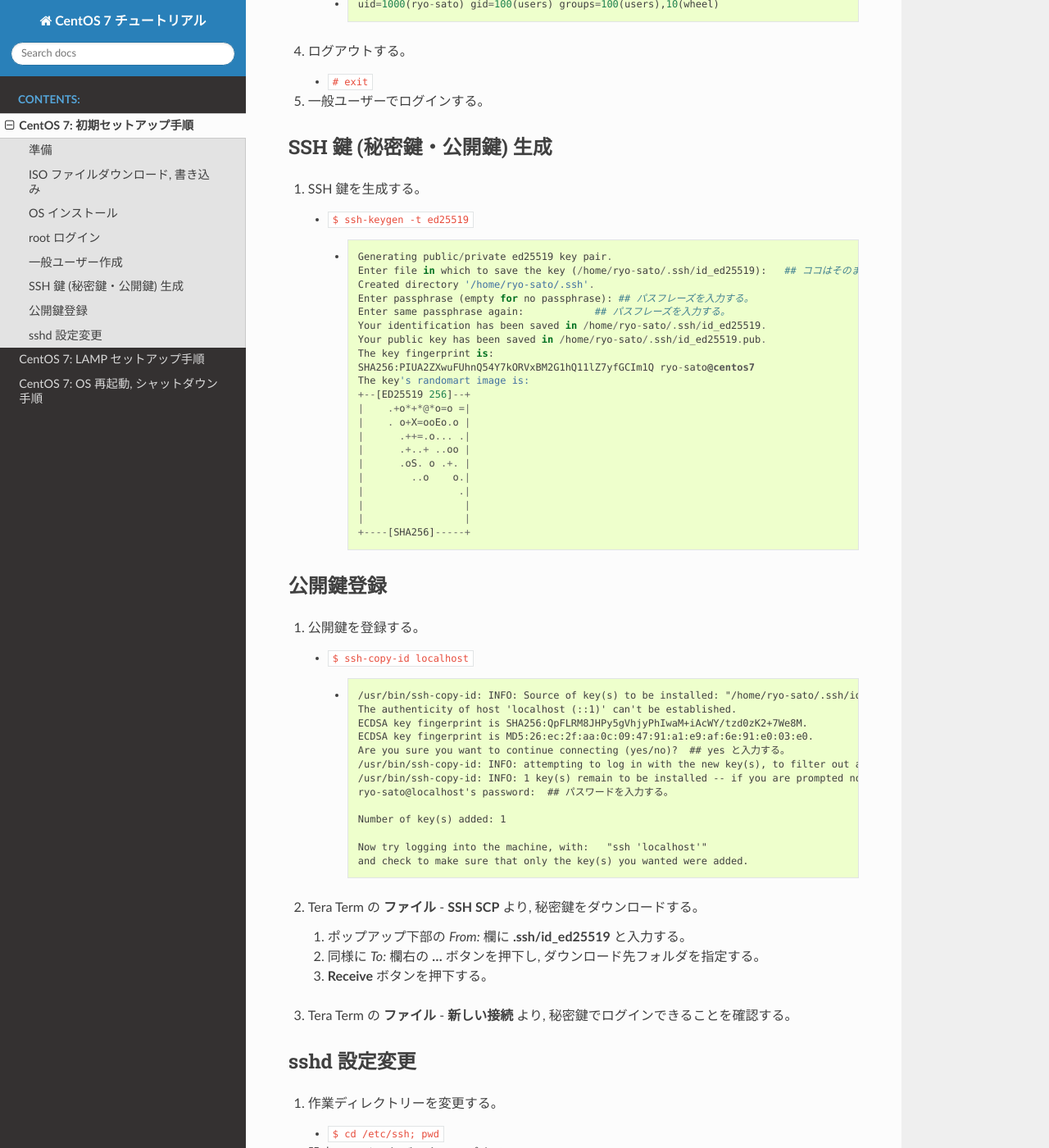
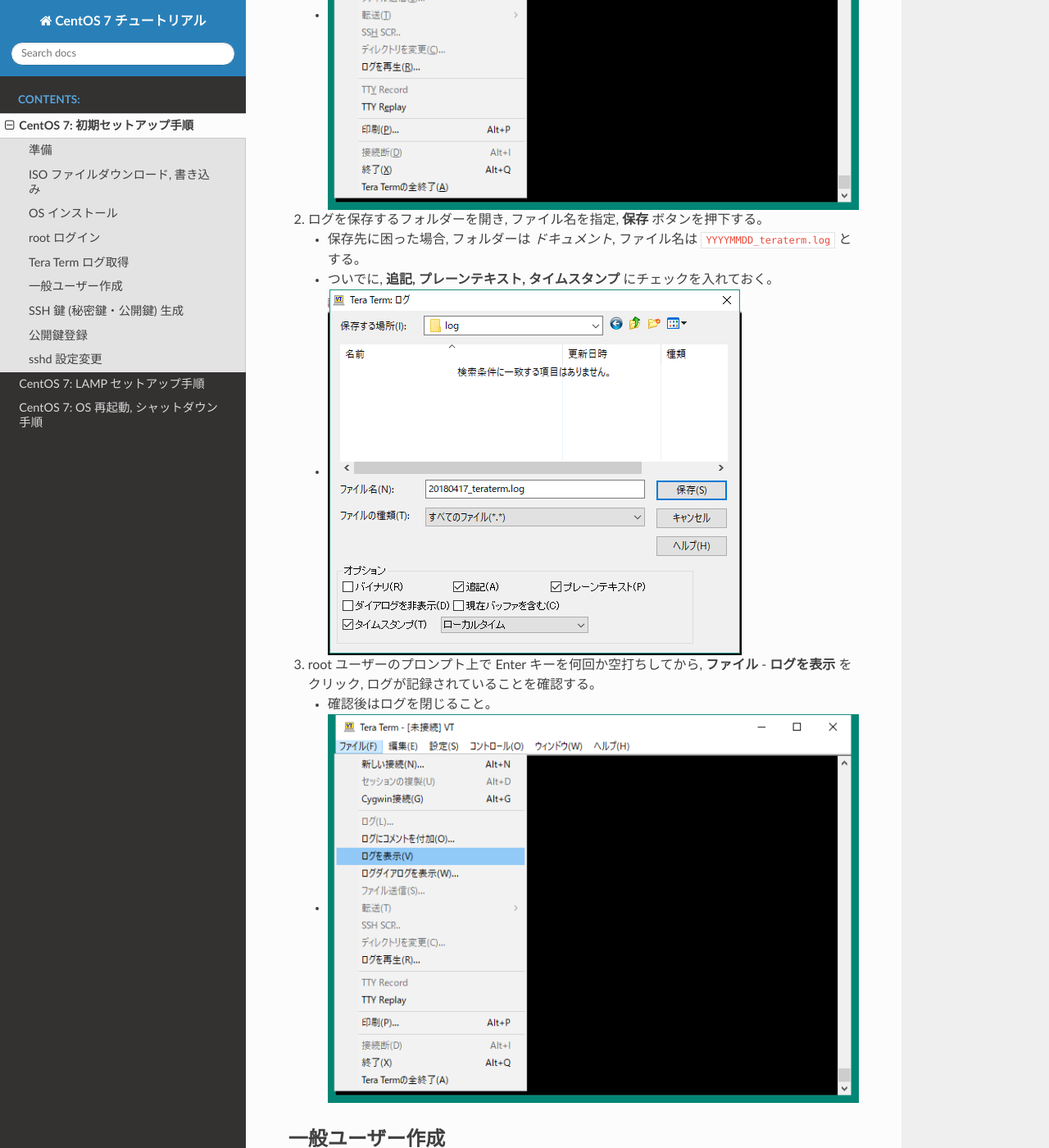
Before and after one commit to sb3f-ryo-sato/centos7-tutorial, a Sphinx documentation site: the page built from source/centos7_first_setup.rst, in a window 1280 px wide and 1400 px high, scrolled down 18584 px. Shown: the whole window at 82% size. Built offline with Sphinx 7.4.7 and the Read the Docs theme 2.0.0, drawn with Linux system fonts in a browser that asks for light colours; some of the changed text lies outside the part shown.

Commit message:
Add making logs

```diff
--- a/source/centos7_first_setup.rst
+++ b/source/centos7_first_setup.rst
@@ -69,10 +69,10 @@
 
     3. **IPv4 のセッティング** タブを開き, *方式* より **手動** を選択,
        **追加** ボタンを押下し, アドレス, ネットマスク, ゲートウェイ,
-       DNS サーバーを入力, **保存** ボタンを押下する。 なお,
-       インターネット接続用 NIC が別に存在する場合は,
-       アドレスとネットマスクのみで OK.
+       DNS サーバーを入力, **保存** ボタンを押下する。
 
+       -  なお, インターネット接続用 NIC が別に存在する場合は,
+          アドレスとネットマスクのみで OK.
        -  |image5|
 
     4. 画面右上のスライドが *オン* に変更されることを確認し, 画面左上の
@@ -93,8 +93,9 @@
 
     -  |image9|
 
-    1. そのまま **完了** ボタンを押下する。
+    1. インストール先のディスクを選択し, **完了** ボタンを押下する。
 
+       -  なお, 既存の領域は全て削除するものとする。
        -  |image10|
 
 8.  **日付と時刻** をクリックする。
@@ -127,12 +128,16 @@
        ``updates``, URL に
        ``ftp.iij.ad.jp/pub/linux/centos/7/updates/x86_64`` と入力する。
 
+       -  なお, リポジトリー名が重複する場合は, ``update2`` など,
+          適当な数字を付与する。
        -  |image17|
 
     3. 更に *追加のリポジトリー* の **プラス (+)** ボタンを押下し,
        名前に ``extras``, URL に
        ``ftp.iij.ad.jp/pub/linux/centos/7/extras/x86_64`` と入力する。
 
+       -  先ほどと同様, リポジトリー名が重複する場合は, ``extras2``
+          など, 適当な数字を付与する。
        -  |image18|
 
     4. 画面左上の **完了** ボタンを押下する。
@@ -194,6 +199,29 @@
 5. root ユーザーのプロンプトが表示されることを確認する。
 
    -  |image30|
+
+Tera Term ログ取得
+------------------
+
+1. Tera Term の **ファイル** - **ログ** をクリックする。
+
+   -  |image31|
+
+2. ログを保存するフォルダーを開き, ファイル名を指定, **保存**
+   ボタンを押下する。
+
+   -  保存先に困った場合, フォルダーは *ドキュメント,* ファイル名は
+      ``YYYYMMDD_teraterm.log`` とする。
+   -  ついでに, **追記, プレーンテキスト, タイムスタンプ**
+      にチェックを入れておく。
+   -  |image32|
+
+3. root ユーザーのプロンプト上で Enter キーを何回か空打ちしてから,
+   **ファイル** - **ログを表示** をクリック,
+   ログが記録されていることを確認する。
+
+   -  確認後はログを閉じること。
+   -  |image33|
 
 一般ユーザー作成
 ----------------
@@ -286,10 +314,17 @@
 2. Tera Term の **ファイル** - **SSH SCP** より,
    秘密鍵をダウンロードする。
 
+   -  |image34|
+
    1. ポップアップ下部の *From:* 欄に **.ssh/id_ed25519** と入力する。
    2. 同様に *To:* 欄右の **…** ボタンを押下し,
       ダウンロード先フォルダを指定する。
    3. **Receive** ボタンを押下する。
+
+      -  |image35|
+
+   4. ダウンロードした秘密鍵は, ドキュメントフォルダーに ``ssh鍵``
+      とサブフォルダーを作って保管しておくこと。
 
 3. Tera Term の **ファイル** - **新しい接続** より,
    秘密鍵でログインできることを確認する。
@@ -331,6 +366,8 @@
 4.  設定ファイルを編集する。
 
     -  ``$ sudo vi sshd_config``
+    -  vi の使い方は調べること。(参考: `vi 使い方 - Google
+       検索 <https://www.google.com/search?q=vi+%E4%BD%BF%E3%81%84%E6%96%B9>`__)
 
 5.  差分を確認する。
 
@@ -471,3 +508,8 @@
 .. |image28| image:: _static/WS000037.PNG
 .. |image29| image:: _static/WS000039.PNG
 .. |image30| image:: _static/WS000040.PNG
+.. |image31| image:: _static/WS200000.PNG
+.. |image32| image:: _static/WS200001.PNG
+.. |image33| image:: _static/WS200002.PNG
+.. |image34| image:: _static/WS200003.PNG
+.. |image35| image:: _static/WS200004.PNG
```
Also changed, not shown: source/centos7_first_setup.md (+21 -2 lines), source/_static/WS200000.PNG (added), source/_static/WS200001.PNG (added), source/_static/WS200002.PNG (added), source/_static/WS200003.PNG (added), source/_static/WS200004.PNG (added).
